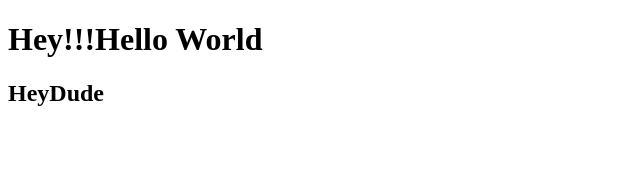
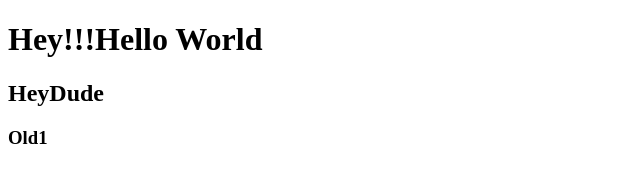
Before and after one commit to PointBreak21/secondrepo, a plain HTML site: page index.html in a window 1280 px wide. Shown: the full height of the page, 0-640 px from the left. Drawn offline with Linux system fonts and the light colour scheme.

Commit message:
Added h3

```diff
--- a/index.html
+++ b/index.html
@@ -5,6 +5,7 @@
         <body>
             <h1>Hey!!!Hello World</h1>
             <h2>HeyDude</h2>
+            <h3>Old1</h3>
             </body>
         </head>
     </html>
```
